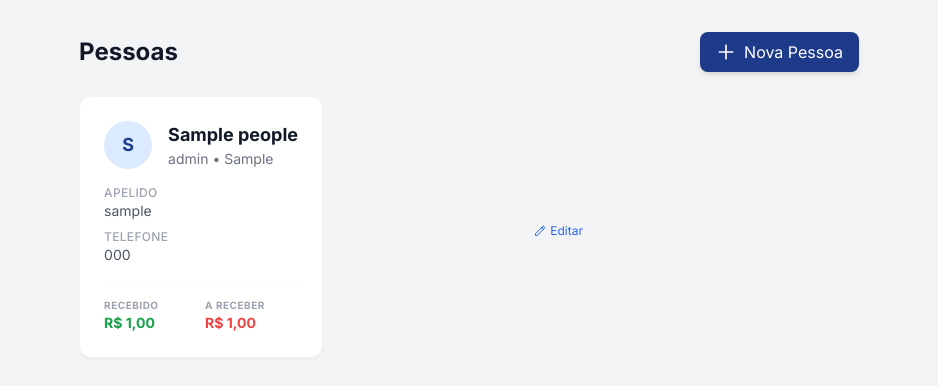
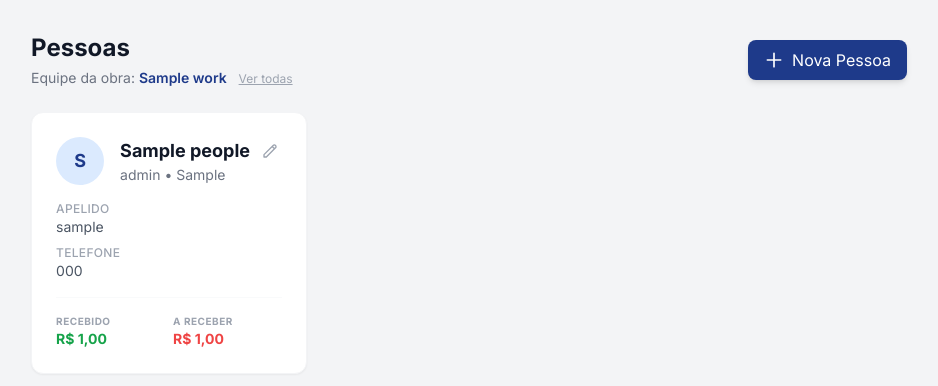
Before and after one commit to avanteservico/avanteservico, a PHP site: the page made by app/Views/people/index.php in a window 1280 px wide. Shown: the top 386 px of the page, without its empty margins (171-1109 px from the left). Run offline with PHP 8.4, Linux system fonts and the light colour scheme; the template is opened without the code that fills it: most values are stand-ins (such as "Sample title", 1, 10 or a date in 2020); some libraries are stand-ins or nearby versions.

Commit message:
Fix: move Edit button inside card and implement work filter for people list

```diff
--- a/app/Views/people/index.php
+++ b/app/Views/people/index.php
@@ -1,6 +1,15 @@
 <div class="max-w-7xl mx-auto px-4 sm:px-6 lg:px-8 py-8 mb-20">
-    <div class="flex justify-between items-center mb-6">
+    <div class="flex flex-col md:flex-row justify-between items-start md:items-center mb-6 gap-4">
+        <div>
             <h1 class="text-2xl font-bold text-gray-900">Pessoas</h1>
+            <?php if ($work): ?>
+                <p class="text-sm text-gray-500 mt-1">
+                    Equipe da obra: <span class="font-semibold text-primary"><?= htmlspecialchars($work['name']) ?></span>
+                    <a href="<?= BASE_URL ?>/people" class="ml-2 text-xs text-gray-400 hover:text-primary underline">Ver
+                        todas</a>
+                </p>
+            <?php endif; ?>
+        </div>
         <a href="<?= BASE_URL ?>/people/create"
             class="bg-primary hover:bg-blue-800 text-white px-4 py-2 rounded-lg shadow-md transition-colors duration-200 flex items-center">
             <svg xmlns="http://www.w3.org/2000/svg" class="h-5 w-5 mr-2" fill="none" viewBox="0 0 24 24"
@@ -13,39 +22,58 @@
 
     <div class="grid grid-cols-1 md:grid-cols-2 lg:grid-cols-3 gap-6">
         <?php if (empty($people)): ?>
-            <div class="col-span-full text-center py-12 bg-white rounded-xl shadow-sm">
-                <p class="text-gray-500">Nenhuma pessoa cadastrada.</p>
+            <div class="col-span-full text-center py-12 bg-white rounded-xl shadow-sm border border-gray-100">
+                <p class="text-gray-500">Nenhuma pessoa encontrada <?php echo $work ? 'nesta obra' : 'cadastrada'; ?>.</p>
             </div>
         <?php else: ?>
             <?php foreach ($people as $person): ?>
-                <a href="<?= BASE_URL ?>/people/show/<?= $person['id'] ?>"
-                    class="block bg-white p-6 rounded-xl shadow-sm border border-gray-100 hover:shadow-md transition-all duration-200 transform hover:-translate-y-1 group">
+                <div
+                    class="relative bg-white p-6 rounded-xl shadow-sm border border-gray-100 hover:shadow-md transition-all duration-200 group">
+                    <!-- Link Principal para Detalhes (Overlay) -->
+                    <a href="<?= BASE_URL ?>/people/show/<?= $person['id'] ?>" class="absolute inset-0 z-0"
+                        aria-label="Ver detalhes de <?= htmlspecialchars($person['name']) ?>"></a>
+
+                    <div class="relative z-10 pointer-events-none">
                         <div class="flex items-center space-x-4">
                             <div
                                 class="h-12 w-12 rounded-full bg-blue-100 flex items-center justify-center text-primary font-bold text-lg group-hover:bg-primary group-hover:text-white transition-colors">
-                            <?= strtoupper(substr($person['name'], 0, 1)) ?>
+                                <?= strtoupper(substr($person['name'] ?? 'P', 0, 1)) ?>
                             </div>
-                        <div>
-                            <h2 class="text-lg font-bold text-gray-900">
+                            <div class="flex-1 min-w-0">
+                                <h2 class="text-lg font-bold text-gray-900 flex items-center truncate">
                                     <?= htmlspecialchars($person['name']) ?>
+                                    <!-- Botão de Editar (com pointer-events-auto para ser clicável) -->
+                                    <a href="<?= BASE_URL ?>/people/edit/<?= $person['id'] ?>"
+                                        class="ml-2 p-1 text-gray-400 hover:text-primary transition-colors pointer-events-auto relative z-20"
+                                        title="Editar Cadastro">
+                                        <svg xmlns="http://www.w3.org/2000/svg" class="h-4 w-4" fill="none" viewBox="0 0 24 24"
+                                            stroke="currentColor">
+                                            <path stroke-linecap="round" stroke-linejoin="round" stroke-width="2"
+                                                d="M15.232 5.232l3.536 3.536m-2.036-5.036a2.5 2.5 0 113.536 3.536L6.5 21.036H3v-3.572L16.732 3.732z" />
+                                        </svg>
+                                    </a>
                                 </h2>
-                            <p class="text-sm text-gray-500">
+                                <p class="text-sm text-gray-500 truncate">
                                     <?= htmlspecialchars($person['role']) ?> •
                                     <?= ucfirst($person['service_type']) ?>
                                 </p>
                             </div>
                         </div>
+
                         <?php if ($person['nickname']): ?>
-                        <p class="mt-4 text-xs text-gray-400 font-medium uppercase tracking-wide">Apelido</p>
-                        <p class="text-sm text-gray-600">
+                            <div class="mt-4">
+                                <p class="text-xs text-gray-400 font-medium uppercase tracking-wide">Apelido</p>
+                                <p class="text-sm text-gray-600 truncate">
                                     <?= htmlspecialchars($person['nickname']) ?>
                                 </p>
+                            </div>
                         <?php endif; ?>
+
                         <?php if ($person['phone']): ?>
-                        <p class="mt-2 text-xs text-gray-400 font-medium uppercase tracking-wide">Telefone</p>
-                        <p class="text-sm text-gray-600">
+                            <div class="mt-2 text-xs text-gray-400 font-medium uppercase tracking-wide">Telefone</div>
+                            <div class="text-sm text-gray-600">
                                 <?= htmlspecialchars($person['phone']) ?>
-                        </p>
+                            </div>
                         <?php endif; ?>
 
                         <div class="mt-4 pt-4 border-t border-gray-50 grid grid-cols-2 gap-2">
@@ -62,17 +90,7 @@
                                 </p>
                             </div>
                         </div>
-                </a>
-                <div class="mt-2 flex justify-end px-2">
-                    <a href="<?= BASE_URL ?>/people/edit/<?= $person['id'] ?>"
-                        class="text-xs text-blue-600 hover:text-blue-800 flex items-center">
-                        <svg xmlns="http://www.w3.org/2000/svg" class="h-3 w-3 mr-1" fill="none" viewBox="0 0 24 24"
-                            stroke="currentColor">
-                            <path stroke-linecap="round" stroke-linejoin="round" stroke-width="2"
-                                d="M15.232 5.232l3.536 3.536m-2.036-5.036a2.5 2.5 0 113.536 3.536L6.5 21.036H3v-3.572L16.732 3.732z" />
-                        </svg>
-                        Editar
-                    </a>
+                    </div>
                 </div>
             <?php endforeach; ?>
         <?php endif; ?>
```
Also changed, not shown: app/Controllers/PersonController.php (+11 -1 lines), app/Models/Person.php (+16 -0 lines). Lines whose indentation alone changed are shown as unchanged.
